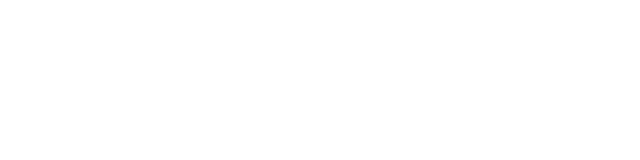
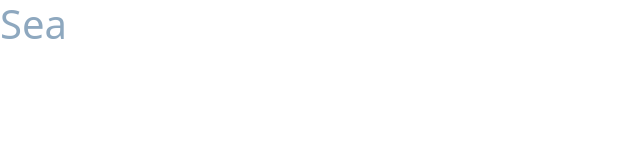
Before and after one commit to omer-yagci/weatherApp-React, a React (Create React App) app: page / in a window 1280 px wide. Shown: the top 160 px of the page, without its empty margins (0-640 px from the left). Built offline with nearby package versions, Linux system fonts and the light colour scheme.

Commit message:
reset-variables added

```diff
--- a/src/App.js
+++ b/src/App.js
@@ -1,7 +1,11 @@
 import "./scss/App.scss";
 
 function App() {
-  return <div className="App"></div>;
+  return (
+    <div className="App">
+      <h1>Sea</h1>
+    </div>
+  );
 }
 
 export default App;
--- a/src/scss/App.scss
+++ b/src/scss/App.scss
@@ -1 +1,5 @@
 @import "./reset", "./variables";
+
+h1 {
+  color: $Yaban-Hayatı-3;
+}
--- a/src/scss/_reset.scss
+++ b/src/scss/_reset.scss
@@ -0,0 +1,5 @@
+* {
+  margin: 0;
+  padding: 0;
+  box-sizing: border-box;
+}
--- a/src/scss/_variables.scss
+++ b/src/scss/_variables.scss
@@ -0,0 +1,13 @@
+/* Color Theme Swatches in Hex */
+$Young-Land-1: #732d3f;
+$Young-Land-2: #5a6473;
+$Young-Land-3: #2f3840;
+$Young-Land-4: #aeb7bf;
+$Young-Land-5: #d2d6d9;
+
+/* Color Theme Swatches in Hex */
+$Yaban-Hayatı-1: #b0c1d9;
+$Yaban-Hayatı-2: #3b4b59;
+$Yaban-Hayatı-3: #8ea8bf;
+$Yaban-Hayatı-4: #d9bfa9;
+$Yaban-Hayatı-5: #0d0d0d;
```
